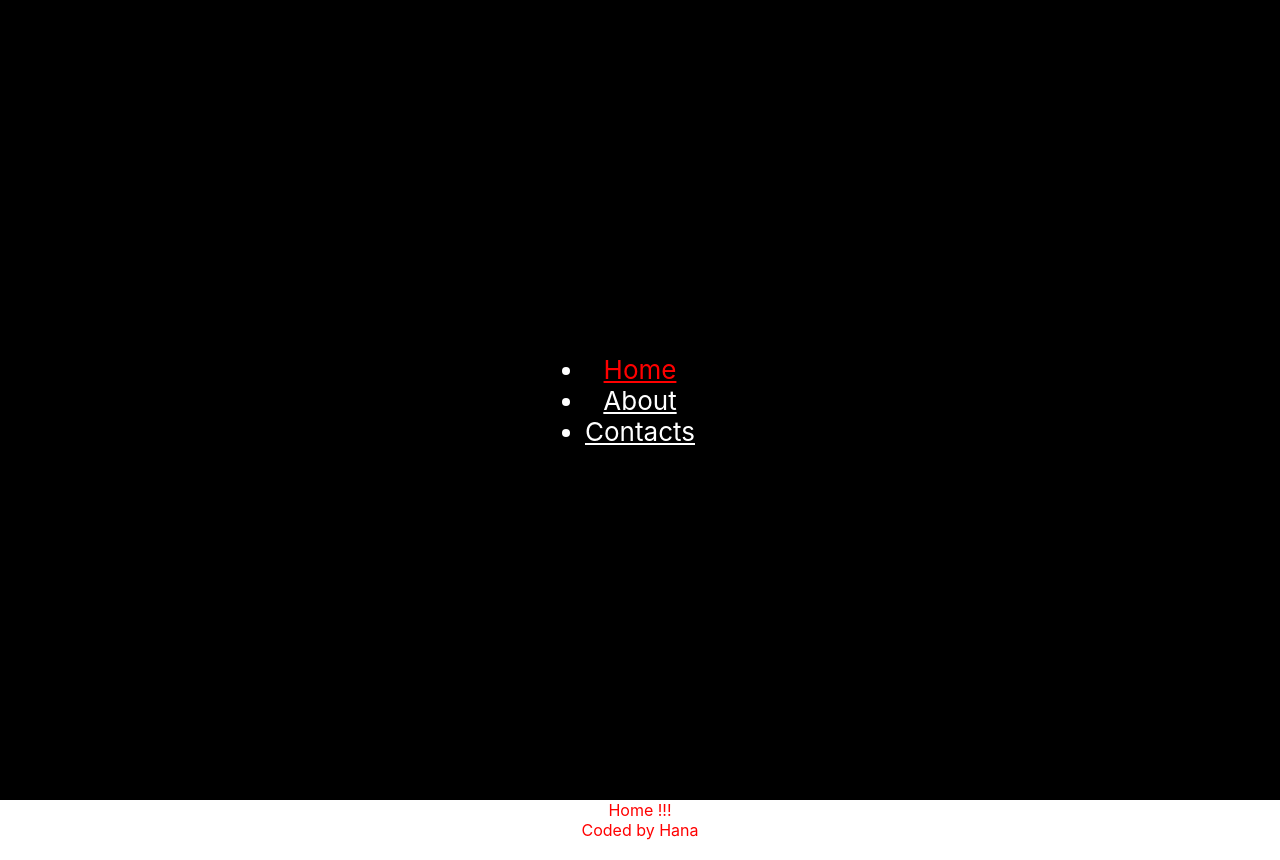
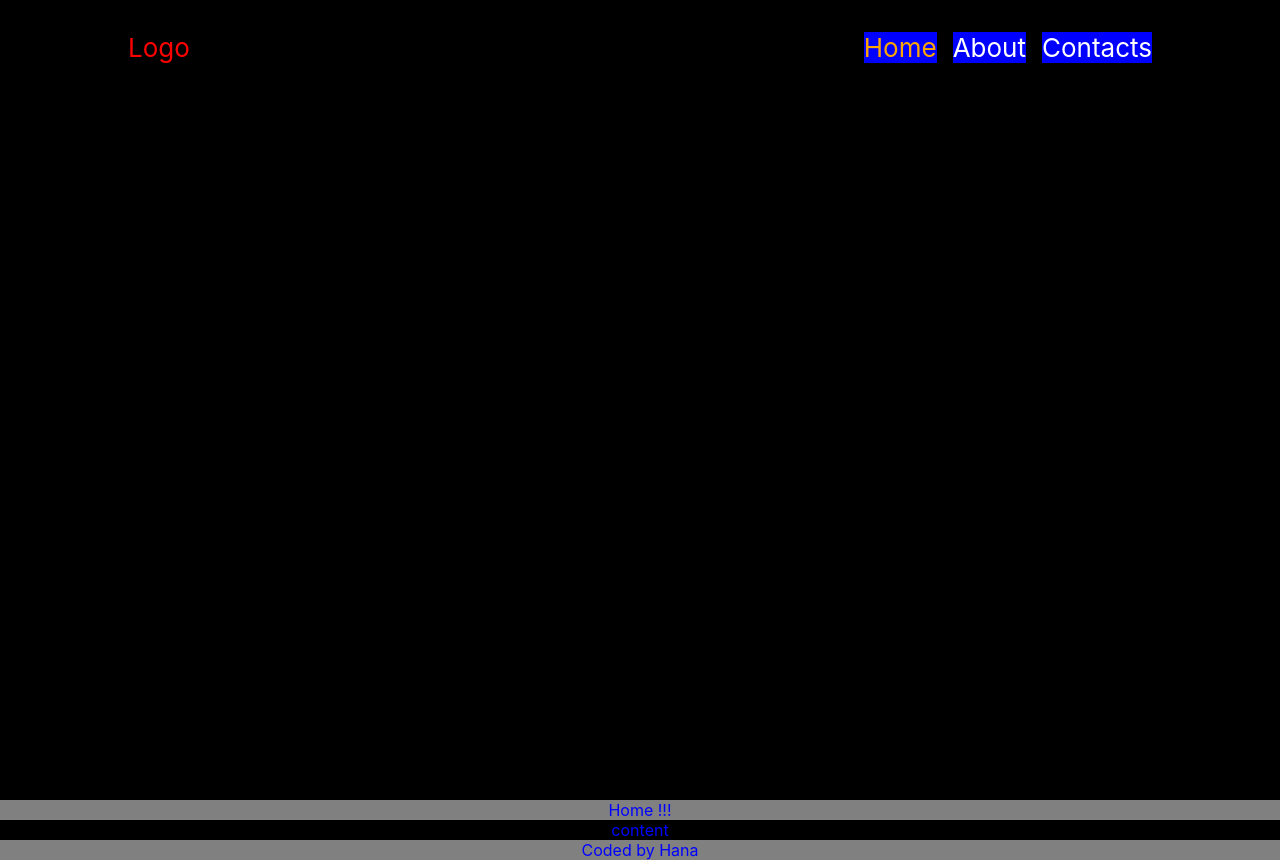
Before and after one commit to havoriskova/portfolio, a React (Create React App) app in the folder 01-portfolio/: page / in a window 1280 px wide. Built offline with nearby package versions, Linux system fonts and the light colour scheme.

Commit message:
bit of CSS, need to do wireframe anyway

```diff
--- a/01-portfolio/src/App.css
+++ b/01-portfolio/src/App.css
@@ -3,17 +3,41 @@
   color: red;
   --primary-color: black;
   --secondary-color: gray;
-  --contrast-color: blue;
+  --contrast-color: orange;
 }
 
-.App .logo {
-  height: 40vmin;
-  pointer-events: none;
+/* ------ width of content ----------*/
+header, main, aside, footer {
+  color: blue;
+}
+
+header > *, main > *, aside > *, footer > * {
+  width: 80%;
+  margin: 0 auto;
+}
+
+/*--------- background-colors -------*/
+
+header {
+  background-color: var(--primary-color);
+}
+
+main {
+  background-color: var(--secondary-color);
+}
+
+aside {
+  background-color: var(--primary-color);
+}
+
+footer {
+  background-color: var(--secondary-color);
 }
 
 
+/*------------------*/
+
 .App header {
-  background-color: var(--primary-color);
   min-height: 100vh;
   display: flex;
   flex-direction: column;
@@ -23,10 +47,40 @@
   color: white;
 }
 
-a {
-color: white;
+.App header nav {
+  margin: 2rem;
+  position: fixed;
+  top: 0;
+  /* width: 80%; */
+  display: flex;
 }
 
-a.active {
+.App .logo {
+  /* height: 40vmin; */
+  /* pointer-events: none; */
+  flex: 1;
+  text-align: left;
+}
+
+.App .logo a {
   color: red;
 }
+
+a {
+  color: white;
+  text-decoration: none;
+  }
+
+  a.active {
+    color: var(--contrast-color);
+  }
+
+.App header nav ul {
+  list-style: none;
+  display: flex;
+  gap: 1rem;
+}
+
+.App header nav li {
+ background-color: blue;
+}
--- a/01-portfolio/src/App.js
+++ b/01-portfolio/src/App.js
@@ -13,6 +13,7 @@ class App extends Component {
         <div className="App">
             <header>
               <nav>
+                <div className='logo'><NavLink to='/'>Logo</NavLink></div>
                 <ul>
                   <li><NavLink to='/'>Home</NavLink></li>
                   <li><NavLink to='/about'>About</NavLink></li>
@@ -29,9 +30,9 @@ class App extends Component {
               </Routes>
             </main>
 
-            <aside></aside>
+            <aside><p>content</p></aside>
 
-            <footer>Coded by Hana</footer>
+            <footer><p>Coded by Hana</p></footer>
         </div>
       </BrowserRouter>
     );
```
